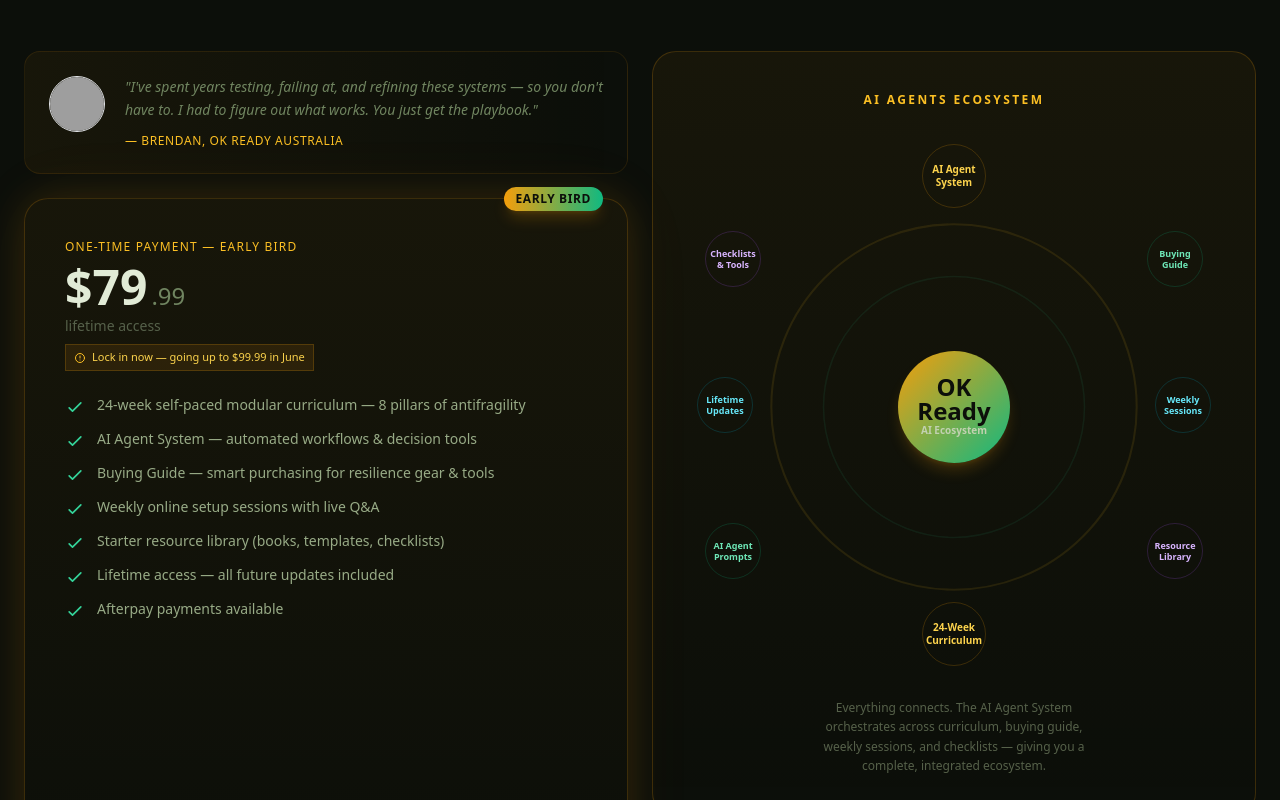
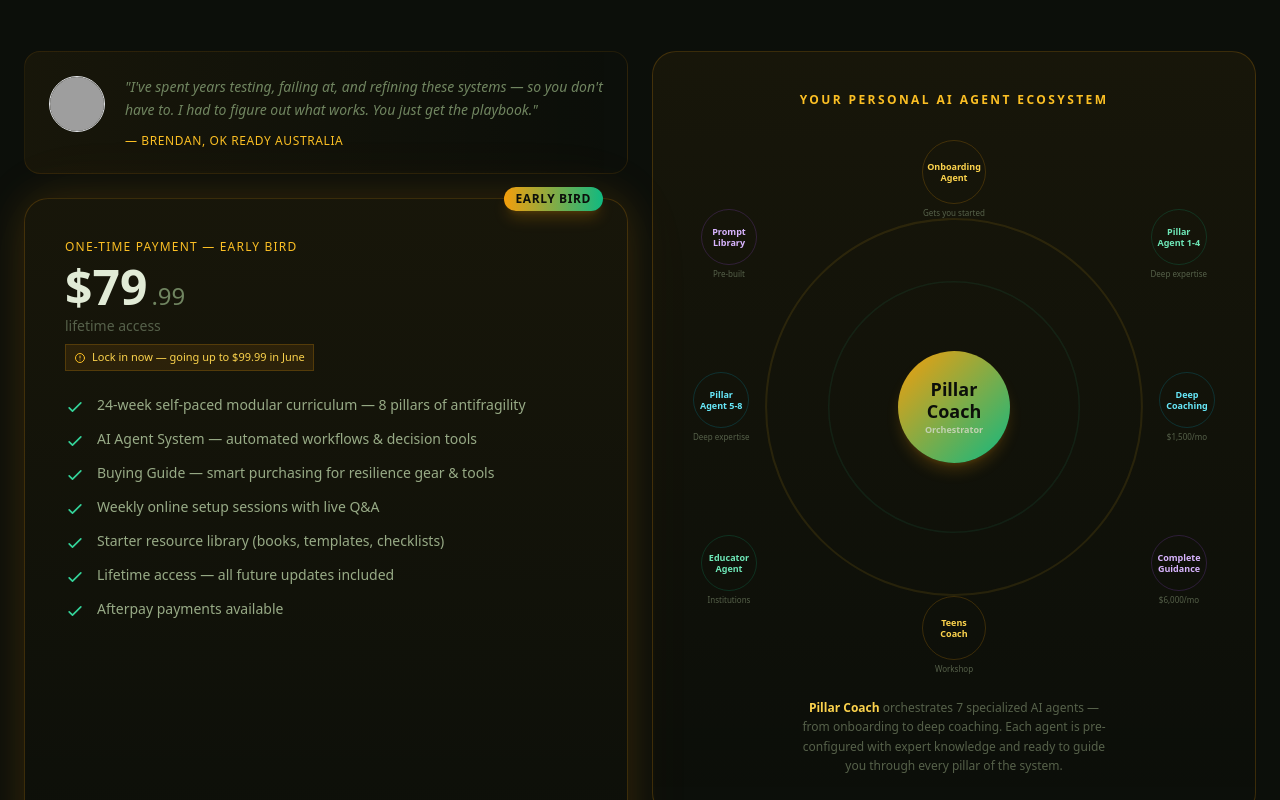
Before and after one commit to boktoday/okready-landing, a React (Vite) app: page / in a window 1280 px wide. Shown: the part 4700-5500 px from the top of the page. Built offline with nearby package versions, Linux system fonts and the light colour scheme; grey boxes are pictures that could not be loaded.

Commit message:
Pricing: right column now shows actual AI agent ecosystem (7 agents)

```diff
--- a/src/components/Pricing.tsx
+++ b/src/components/Pricing.tsx
@@ -108,79 +108,89 @@ export default function Pricing({ onJoinClick }: PricingProps) {
           <div className="md:col-span-1">
             <div className="p-8 md:p-10 rounded-3xl border border-amber-500/20 bg-gradient-to-b from-amber-500/5 to-transparent h-full flex flex-col">
               <div className="text-xs font-semibold tracking-[0.2em] text-amber-400 uppercase mb-6 text-center">
-                AI Agents Ecosystem
+                Your Personal AI Agent Ecosystem
               </div>
 
               {/* Central circle diagram */}
-              <div className="relative flex-1 flex items-center justify-center min-h-[400px]">
+              <div className="relative flex-1 flex items-center justify-center min-h-[460px]">
                 {/* Orbital ring SVGs */}
                 <svg className="absolute inset-0 w-full h-full pointer-events-none" viewBox="0 0 100 100" preserveAspectRatio="xMidYMid meet">
-                  <circle cx="50" cy="50" r="35" fill="none" stroke="rgba(251,191,36,0.10)" strokeWidth="0.4" />
-                  <circle cx="50" cy="50" r="25" fill="none" stroke="rgba(52,211,153,0.08)" strokeWidth="0.3" />
+                  <circle cx="50" cy="50" r="36" fill="none" stroke="rgba(251,191,36,0.10)" strokeWidth="0.4" />
+                  <circle cx="50" cy="50" r="24" fill="none" stroke="rgba(52,211,153,0.08)" strokeWidth="0.3" />
                 </svg>
 
-                {/* Center nucleus */}
+                {/* Center nucleus — Orchestrator */}
                 <div className="absolute w-28 h-28 rounded-full bg-gradient-to-br from-amber-500 to-emerald-500 flex items-center justify-center z-10 shadow-lg shadow-amber-500/20">
                   <div className="text-center">
-                    <div className="text-2xl font-bold text-earth-950 leading-none">OK Ready</div>
-                    <div className="text-[10px] font-semibold text-earth-950/80">AI Ecosystem</div>
+                    <div className="text-lg font-bold text-earth-950 leading-tight">Pillar</div>
+                    <div className="text-lg font-bold text-earth-950 leading-tight">Coach</div>
+                    <div className="text-[9px] font-semibold text-earth-950/80">Orchestrator</div>
                   </div>
                 </div>
 
-                {/* Orbiting nodes */}
+                {/* Orbiting agents */}
                 {/* Top */}
-                <div className="absolute top-3 left-1/2 -translate-x-1/2 text-center">
+                <div className="absolute top-2 left-1/2 -translate-x-1/2 text-center">
                   <div className="w-16 h-16 rounded-full bg-earth-700/40 border border-amber-500/20 flex items-center justify-center mx-auto mb-1">
-                    <span className="text-[10px] font-bold text-amber-300 leading-tight text-center">AI Agent<br/>System</span>
+                    <span className="text-[9px] font-bold text-amber-300 leading-tight text-center">Onboarding<br/>Agent</span>
                   </div>
+                  <div className="text-[8px] text-earth-500 leading-tight">Gets you started</div>
                 </div>
                 {/* Top Right */}
-                <div className="absolute top-[18%] right-3 text-center">
+                <div className="absolute top-[14%] right-2 text-center">
                   <div className="w-14 h-14 rounded-full bg-earth-700/40 border border-emerald-500/20 flex items-center justify-center mx-auto mb-1">
-                    <span className="text-[9px] font-bold text-emerald-300 leading-tight text-center">Buying<br/>Guide</span>
+                    <span className="text-[9px] font-bold text-emerald-300 leading-tight text-center">Pillar<br/>Agent 1-4</span>
                   </div>
+                  <div className="text-[8px] text-earth-500 leading-tight">Deep expertise</div>
                 </div>
                 {/* Right */}
-                <div className="absolute top-1/2 -translate-y-1/2 right-1 text-center">
+                <div className="absolute top-1/2 -translate-y-1/2 right-0 text-center">
                   <div className="w-14 h-14 rounded-full bg-earth-700/40 border border-cyan-500/20 flex items-center justify-center mx-auto mb-1">
-                    <span className="text-[9px] font-bold text-cyan-300 leading-tight text-center">Weekly<br/>Sessions</span>
+                    <span className="text-[9px] font-bold text-cyan-300 leading-tight text-center">Deep<br/>Coaching</span>
                   </div>
+                  <div className="text-[8px] text-earth-500 leading-tight">$1,500/mo</div>
                 </div>
                 {/* Bottom Right */}
-                <div className="absolute bottom-[18%] right-3 text-center">
+                <div className="absolute bottom-[14%] right-2 text-center">
                   <div className="w-14 h-14 rounded-full bg-earth-700/40 border border-purple-500/20 flex items-center justify-center mx-auto mb-1">
-                    <span className="text-[9px] font-bold text-purple-300 leading-tight text-center">Resource<br/>Library</span>
+                    <span className="text-[9px] font-bold text-purple-300 leading-tight text-center">Complete<br/>Guidance</span>
                   </div>
+                  <div className="text-[8px] text-earth-500 leading-tight">$6,000/mo</div>
                 </div>
                 {/* Bottom */}
-                <div className="absolute bottom-3 left-1/2 -translate-x-1/2 text-center">
+                <div className="absolute bottom-2 left-1/2 -translate-x-1/2 text-center">
                   <div className="w-16 h-16 rounded-full bg-earth-700/40 border border-amber-500/20 flex items-center justify-center mx-auto mb-1">
-                    <span className="text-[10px] font-bold text-amber-300 leading-tight text-center">24-Week<br/>Curriculum</span>
+                    <span className="text-[9px] font-bold text-amber-300 leading-tight text-center">Teens<br/>Coach</span>
                   </div>
+                  <div className="text-[8px] text-earth-500 leading-tight">Workshop</div>
                 </div>
                 {/* Bottom Left */}
-                <div className="absolute bottom-[18%] left-3 text-center">
+                <div className="absolute bottom-[14%] left-2 text-center">
                   <div className="w-14 h-14 rounded-full bg-earth-700/40 border border-emerald-500/20 flex items-center justify-center mx-auto mb-1">
-                    <span className="text-[9px] font-bold text-emerald-300 leading-tight text-center">AI Agent<br/>Prompts</span>
+                    <span className="text-[9px] font-bold text-emerald-300 leading-tight text-center">Educator<br/>Agent</span>
                   </div>
+                  <div className="text-[8px] text-earth-500 leading-tight">Institutions</div>
                 </div>
                 {/* Left */}
-                <div className="absolute top-1/2 -translate-y-1/2 left-1 text-center">
+                <div className="absolute top-1/2 -translate-y-1/2 left-0 text-center">
                   <div className="w-14 h-14 rounded-full bg-earth-700/40 border border-cyan-500/20 flex items-center justify-center mx-auto mb-1">
-                    <span className="text-[9px] font-bold text-cyan-300 leading-tight text-center">Lifetime<br/>Updates</span>
+                    <span className="text-[9px] font-bold text-cyan-300 leading-tight text-center">Pillar<br/>Agent 5-8</span>
                   </div>
+                  <div className="text-[8px] text-earth-500 leading-tight">Deep expertise</div>
                 </div>
                 {/* Top Left */}
-                <div className="absolute top-[18%] left-3 text-center">
+                <div className="absolute top-[14%] left-2 text-center">
                   <div className="w-14 h-14 rounded-full bg-earth-700/40 border border-purple-500/20 flex items-center justify-center mx-auto mb-1">
-                    <span className="text-[9px] font-bold text-purple-300 leading-tight text-center">Checklists<br/>&amp; Tools</span>
+                    <span className="text-[9px] font-bold text-purple-300 leading-tight text-center">Prompt<br/>Library</span>
                   </div>
+                  <div className="text-[8px] text-earth-500 leading-tight">Pre-built</div>
                 </div>
               </div>
 
-              <p className="text-xs text-earth-500 text-center mt-4 max-w-[40ch] mx-auto leading-relaxed">
-                Everything connects. The AI Agent System orchestrates across curriculum, buying guide,
-                weekly sessions, and checklists — giving you a complete, integrated ecosystem.
+              <p className="text-xs text-earth-500 text-center mt-4 max-w-[45ch] mx-auto leading-relaxed">
+                <strong className="text-amber-300">Pillar Coach</strong> orchestrates 7 specialized AI agents —
+                from onboarding to deep coaching. Each agent is pre-configured with expert knowledge
+                and ready to guide you through every pillar of the system.
               </p>
             </div>
           </div>
```
